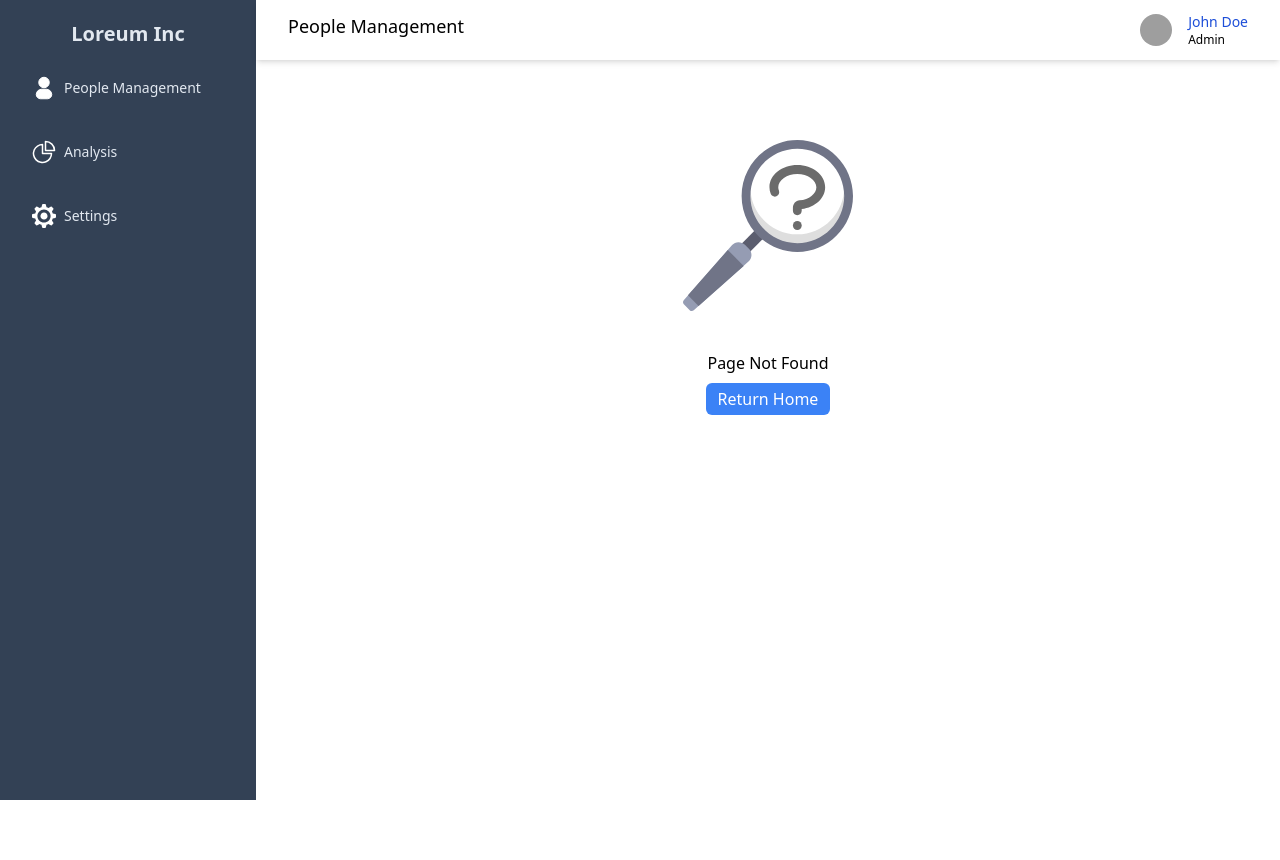
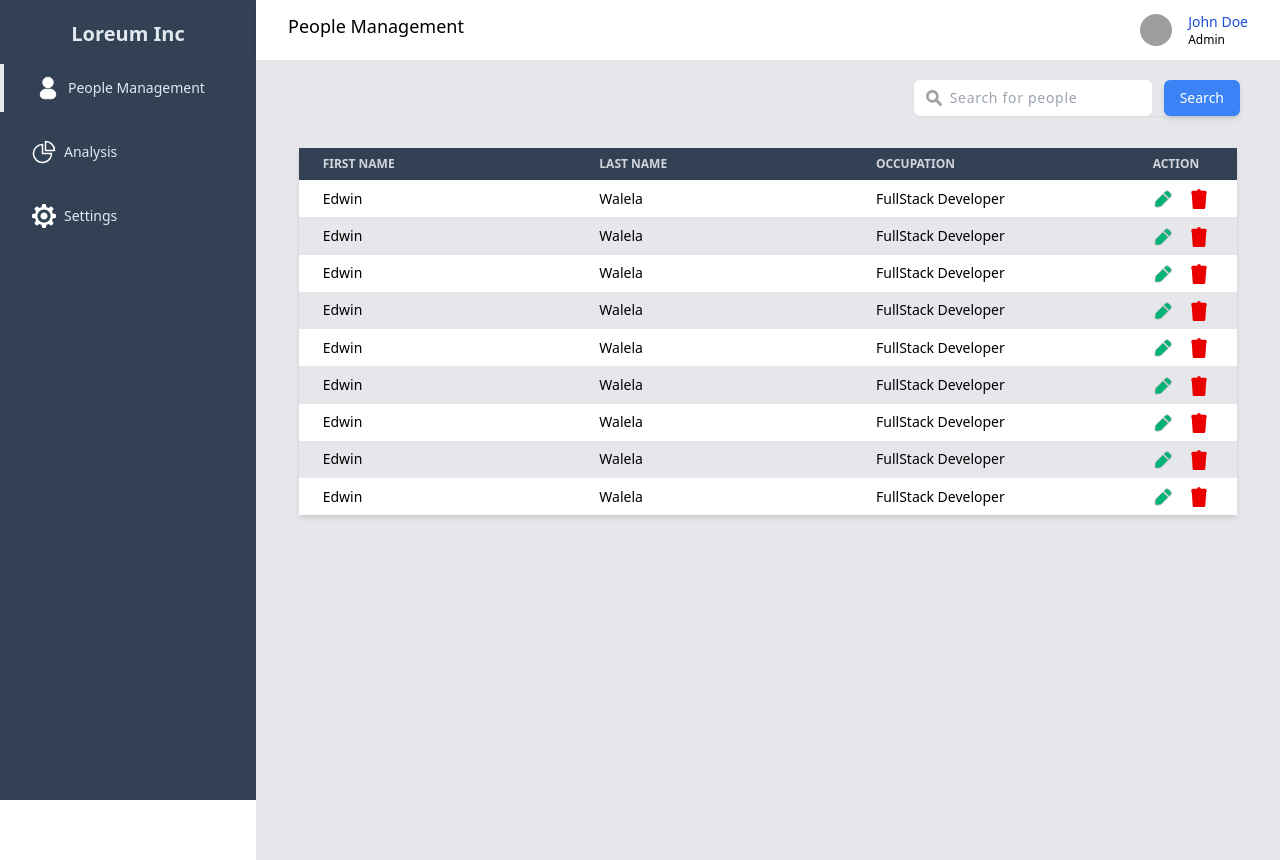
Before and after one commit to EdwinWalela/loreum-inc, a React (Vite) app: page /people in a window 1280 px wide. Before the commit this address had no page. Before the commit the page ends 800 px from the top, so only its background shows below. Built offline with nearby package versions, Linux system fonts and the light colour scheme; grey boxes are pictures that could not be loaded.

Commit message:
update home route

```diff
--- a/src/App.tsx
+++ b/src/App.tsx
@@ -15,8 +15,8 @@ const App = () => {
 			<div className="md:w-4/5">
 				<Header />
 				<Routes>
-					<Route path="/" element={<LandingPage />} />
-					<Route path="/user/edit/:id" element={<EditUserPage />} />
+					<Route path="/people" element={<LandingPage />} />
+					<Route path="/people/edit/:id" element={<EditUserPage />} />
 					{/* <Route path="/analysis" element={<AnalysisPage />} /> */}
 					{/* <Route path="/settings" element={<SettingsPage />} /> */}
 					<Route path="*" element={<NotFoundPage />} />
--- a/src/Layout/Navbar/navItem.tsx
+++ b/src/Layout/Navbar/navItem.tsx
@@ -11,7 +11,7 @@ const NavItem = (props: { type: string }) => {
 		case 'people':
 			icon = profileIcon;
 			title = 'People Management';
-			link = '/';
+			link = '/people';
 			break;
 		case 'analysis':
 			icon = graphIcon;
--- a/src/pages/EditUser/index.tsx
+++ b/src/pages/EditUser/index.tsx
@@ -73,7 +73,6 @@ const EditUserPage = () => {
 									required={true}
 								/>
 							</div>
-
 							<button
 								type="submit"
 								className="w-full bg-black text-white bg-primary-600 hover:bg-primary-700 focus:ring-4 focus:outline-none focus:ring-primary-300 font-medium rounded-lg text-sm px-5 py-2.5 text-center dark:bg-primary-600 dark:hover:bg-primary-700 dark:focus:ring-primary-800"
--- a/src/pages/Landing/tableRow.tsx
+++ b/src/pages/Landing/tableRow.tsx
@@ -1,5 +1,6 @@
 import editIcon from '../../assets/edit.svg';
 import deleteIcon from '../../assets/delete.svg';
+import { Link } from 'react-router-dom';
 
 const TableRow = () => {
 	return (
@@ -8,7 +9,9 @@ const TableRow = () => {
 			<td className="w-1/4 px-6 py-2 text-sm md:text-md">Walela</td>
 			<td className="w-1/4 px-6 py-2 text-sm md:text-md">FullStack Developer</td>
 			<td className="w-1/12 px-6 py-2 text-sm md:text-md">
-				<img src={editIcon} className="w-5 h-5 inline-block mr-4 cursor-pointer" />
+				<Link to="/people/edit/1">
+					<img src={editIcon} className="w-5 h-5 inline-block mr-4 cursor-pointer" />
+				</Link>
 				<img src={deleteIcon} className="w-5 h-5 inline-block cursor-not-allowed" />
 			</td>
 		</tr>
--- a/src/pages/NotFound/index.tsx
+++ b/src/pages/NotFound/index.tsx
@@ -6,7 +6,7 @@ const NotFoundPage = () => {
 		<div className="">
 			<img src={notfoundIcon} className="w-1/6 h-1/6 m-auto mt-20" />
 			<h2 className="text-center mt-10">Page Not Found</h2>
-			<NavLink to="/">
+			<NavLink to="/people">
 				<button className="bg-blue-500 text-white px-3 py-1 rounded-md mx-auto my-2 block">
 					Return Home
 				</button>
```
